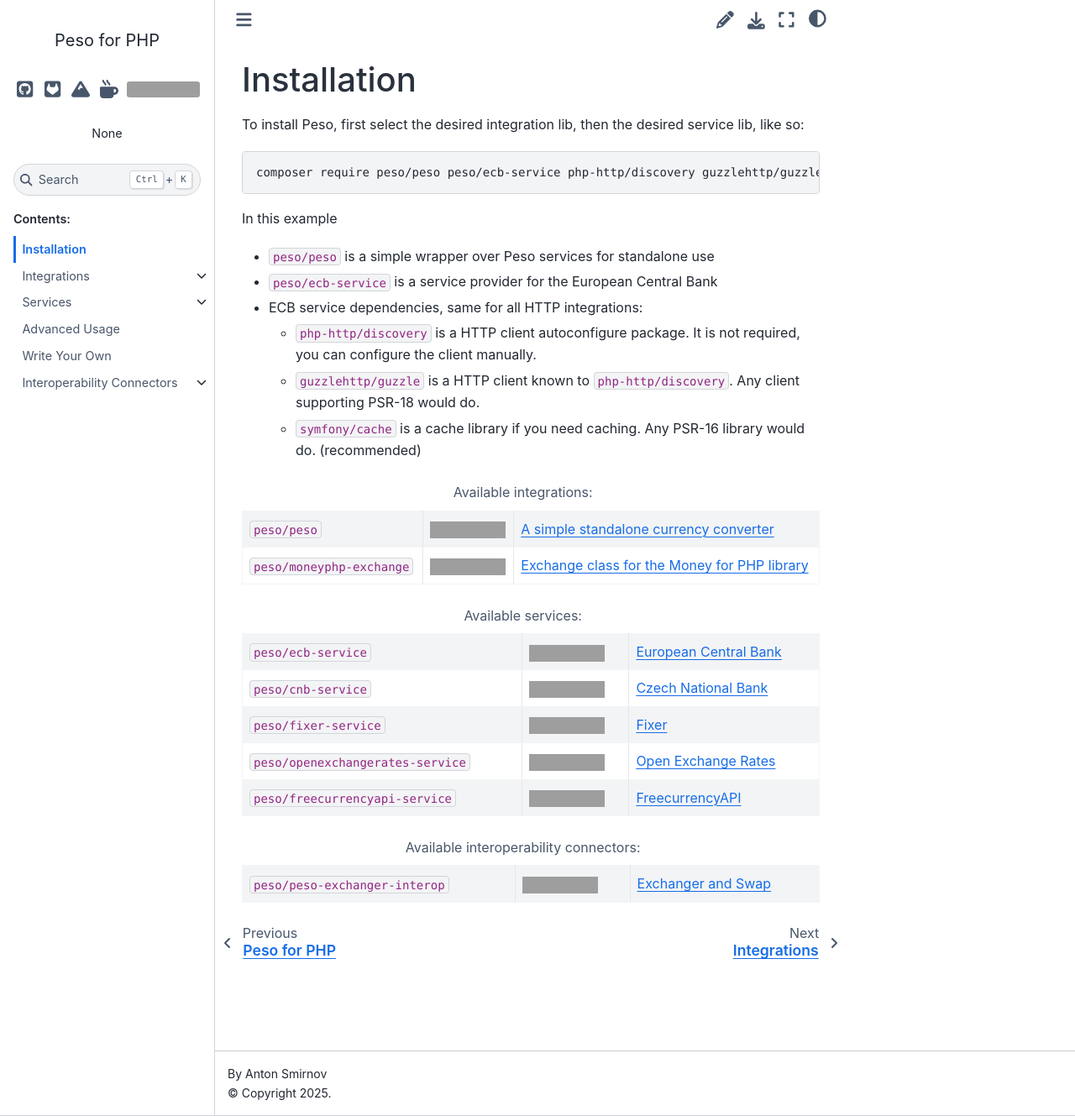
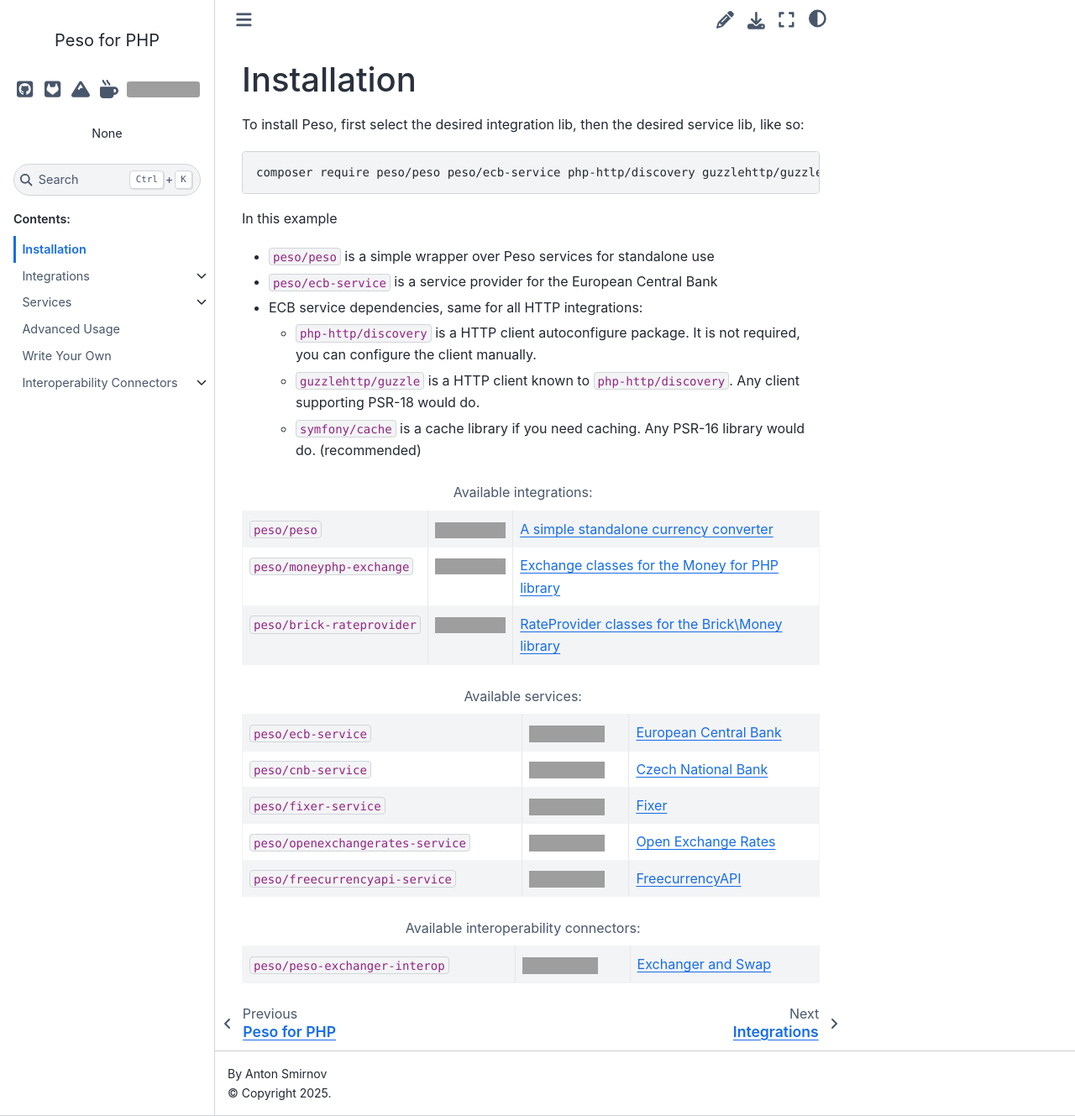
Before and after one commit to phpeso/doc, a Sphinx documentation site: the page built from source/install.rst, in a window 1280 px wide and 1329 px high. Shown: the whole window at 84% size. Built offline with Sphinx 7.4.7 and the Sphinx Book theme 1.1.4, drawn with Linux system fonts in a browser that asks for light colours; grey boxes are pictures that could not be loaded.

Commit message:
Brick\Money

```diff
--- a/source/install.rst
+++ b/source/install.rst
@@ -29,7 +29,11 @@
     * * ``peso/moneyphp-exchange``
       * .. image:: https://img.shields.io/packagist/v/peso/moneyphp-exchange.svg?style=flat-square
            :target: https://packagist.org/packages/peso/moneyphp-exchange
-      * :ref:`Exchange class for the Money for PHP library <peso_moneyphp>`
+      * :ref:`Exchange classes for the Money for PHP library <peso_moneyphp>`
+    * * ``peso/brick-rateprovider``
+      * .. image:: https://img.shields.io/packagist/v/peso/brick-rateprovider.svg?style=flat-square
+           :target: https://packagist.org/packages/peso/brick-rateprovider
+      * :ref:`RateProvider classes for the Brick\\Money library <peso_brick>`
 
 .. list-table:: Available services:
 
--- a/source/integrations.rst
+++ b/source/integrations.rst
@@ -9,3 +9,4 @@
 
    integrations/peso
    integrations/moneyphp-exchange
+   integrations/brick-rateprovider
```
Also changed, not shown: source/integrations/brick-rateprovider.rst (added, +61 -0 lines).
